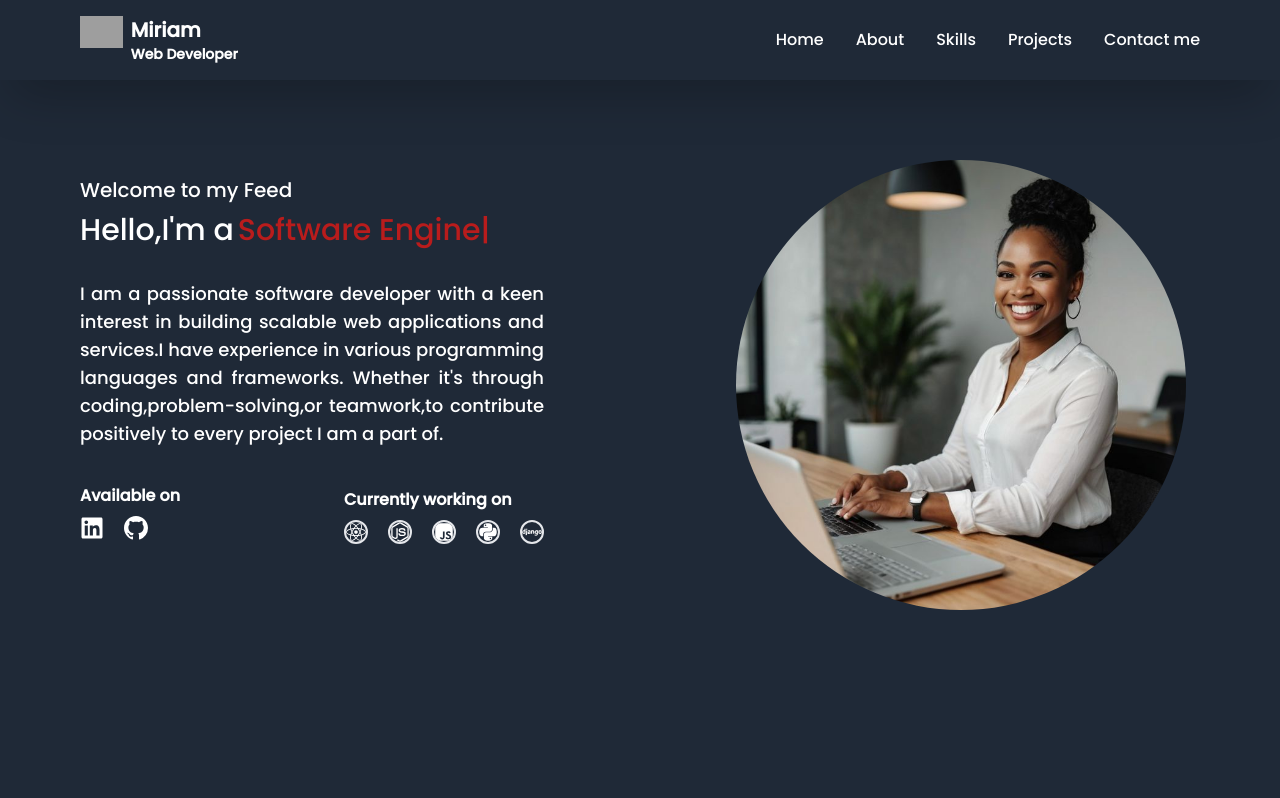
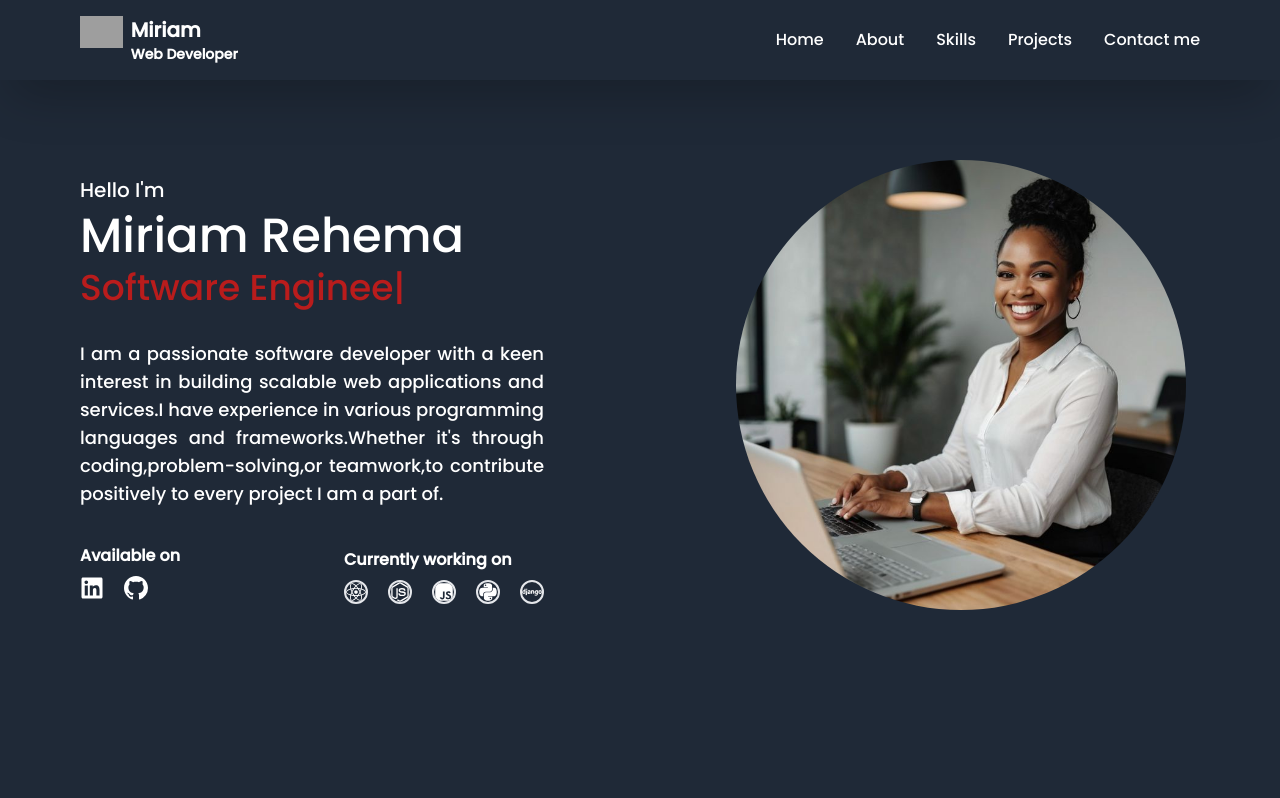
Before and after one commit to MiriamRehema/Miriam-2-Portfolio, a React (Vite) app: page / in a window 1280 px wide. Shown: the top 798 px of the page. Built offline with nearby package versions, Linux system fonts and the light colour scheme; grey boxes are pictures that could not be loaded.

Commit message:
changed intro

```diff
--- a/src/components/Home.jsx
+++ b/src/components/Home.jsx
@@ -17,13 +17,14 @@ function Home() {
          className='max-w-screen-2xl container mx-auto px-4 md:px-20 my-20 '>
             <div className='flex flex-col md:flex-row '>
             <div className='md:w-1/2 mt-12 md:mt-24 space-y-2 order-2 md:order-1' >
-            <span className='text-xl'>Welcome to my Feed</span>
-           <div className='flex space-x-1 text-2xl md:text-3xl '>
-           <h1>Hello,I'm a</h1>
+            <span className='text-xl'>Hello I'm</span>
+            <h1 className='text-5xl'>Miriam Rehema</h1>
+           <div className='flex space-x-1 text-3xl md:text-4xl '>
+
            {/* <span style={{ color: 'red', fontWeight: 'bold' }}>Developer</span> */}
            <ReactTyped
            className='text-red-700 '
-          strings={["BackendDeveloper", "Programmer", "Software Engineer"]}
+          strings={["Backend Developer", "Programmer", "Software Engineer"]}
           typeSpeed={40}
           backSpeed={50}
           loop={true}
@@ -31,9 +32,8 @@ function Home() {
            {/* <span className='text-red-700 font-bold'>Developer</span> */}
            </div>
            <br/>
-            <p className='text-lg md:text-md text-justify'>
-            I am a passionate software developer with a keen interest in building scalable web applications and services.I have experience in various programming languages and frameworks.
-            Whether it's through coding,problem-solving,or teamwork,to contribute positively to every project I am a part of.
+            <p className='text-lg md:text-md text-justify justify-center'>
+            I am a passionate software developer with a keen interest in building scalable web applications and services.I have experience in various programming languages and frameworks.Whether it's through coding,problem-solving,or teamwork,to contribute positively to every project I am a part of.
             </p>
             <br/>
             {/* social media icons */}
```
